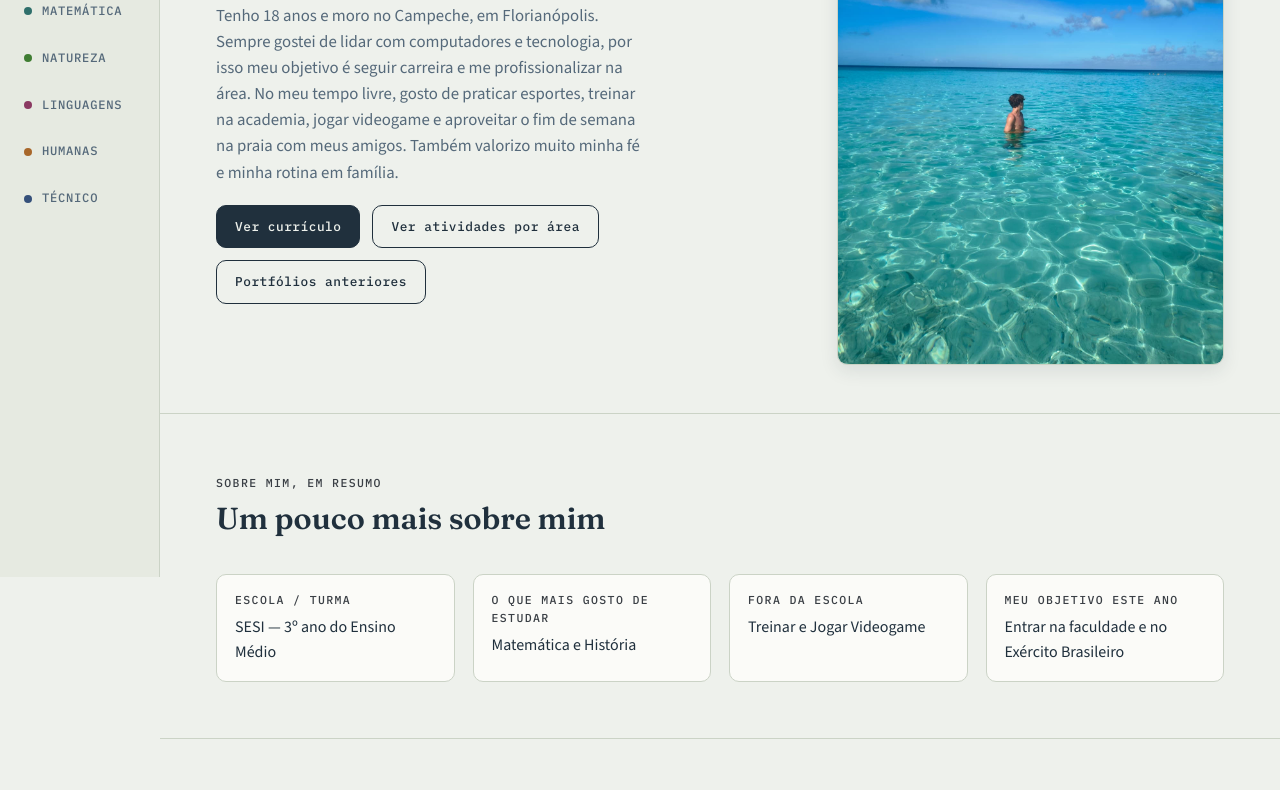
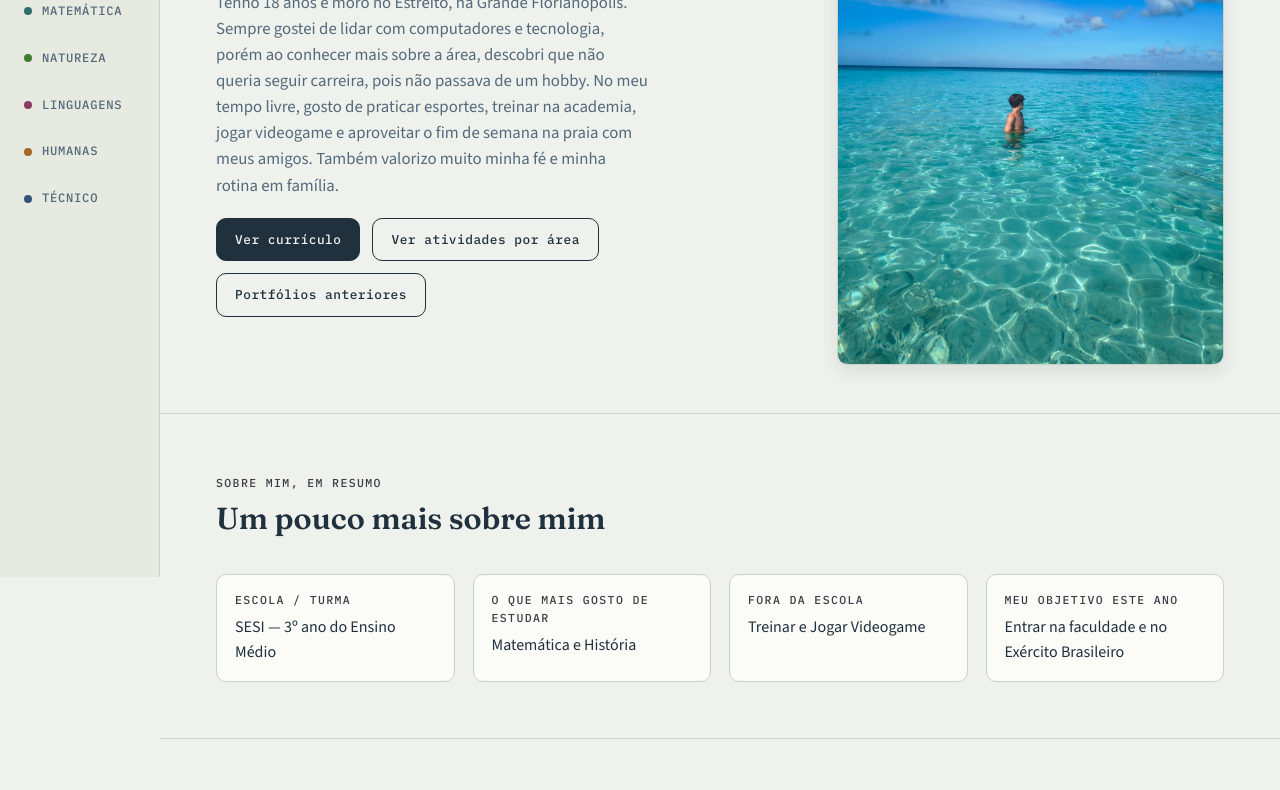
Before and after one commit to ArthurMacucci/portfolio_novo, a plain HTML site: page index.html in a window 1280 px wide. Shown: the part 223-1013 px from the top of the page. Drawn offline with nearby package versions, Linux system fonts and the light colour scheme.

Commit message:
Versão Final

```diff
--- a/index.html
+++ b/index.html
@@ -38,7 +38,7 @@
           <span class="eyebrow">Quem sou eu?</span>
           <h1 class="hero__titulo">Prazer, <em> Arthur Macucci</em>.</h1>
           <p class="hero__intro">
-            Tenho 18 anos e moro no Campeche, em Florianópolis. Sempre gostei de lidar com computadores e tecnologia, por isso meu objetivo é seguir carreira e me profissionalizar na área.
+            Tenho 18 anos e moro no Estreito, na Grande Florianópolis. Sempre gostei de lidar com computadores e tecnologia, porém ao conhecer mais sobre a área, descobri que não queria seguir carreira, pois não passava de um hobby.
             No meu tempo livre, gosto de praticar esportes, treinar na academia, jogar videogame e aproveitar o fim de semana na praia com meus amigos. Também valorizo muito minha fé e minha rotina em família.
           </p>
           <div class="hero__acoes">
```
